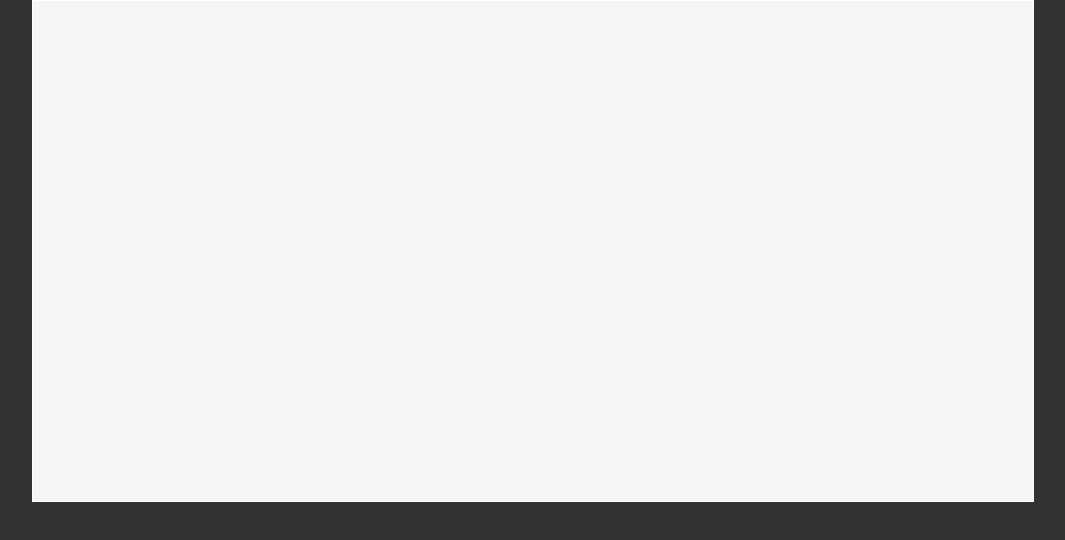
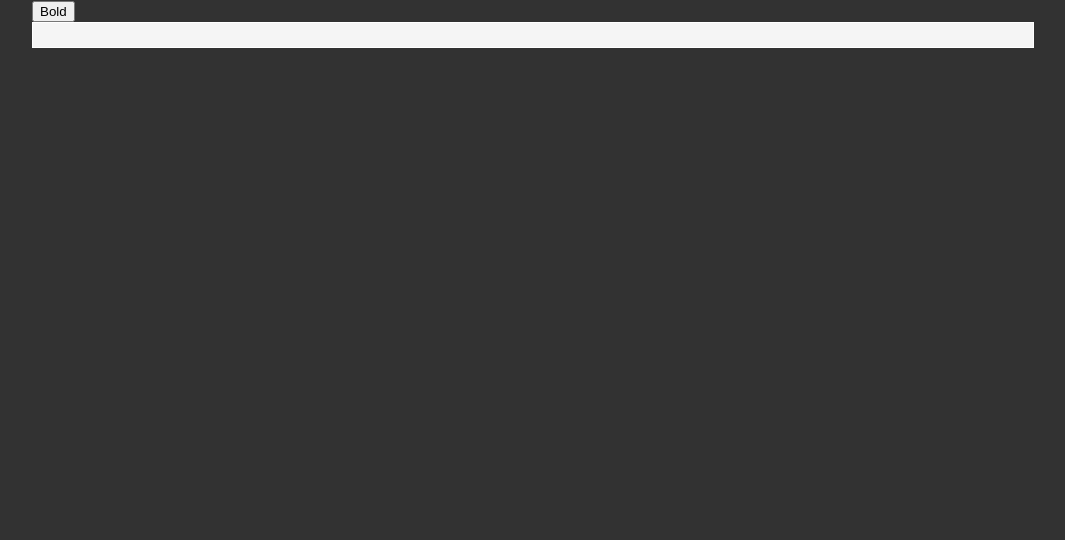
Before and after one commit to mattchupp/drafty, a React (Create React App) app: page / in a window 1280 px wide. Shown: the top 540 px of the page, without its empty margins (108-1173 px from the left). Built offline with nearby package versions, Linux system fonts and the light colour scheme.

Commit message:
changed to class component based on documentation

```diff
--- a/src/components/Editor.js
+++ b/src/components/Editor.js
@@ -1,31 +1,45 @@
 import React from 'react';
 import ReactDOM from 'react-dom';
-import {Editor, EditorState} from 'draft-js';
+import {Editor, EditorState, RichUtils} from 'draft-js';
+import 'draft-js/dist/Draft.css';
 
-function TextEditor() {
-  const [editorState, setEditorState] = React.useState(
-    EditorState.createEmpty()
-  );
-
-  const editor = React.useRef(null);
-
-  function focusEditor() {
-    editor.current.focus();
+class TextEditor extends React.Component {
+  constructor(props) {
+    super(props);
+    this.state = {editorState: EditorState.createEmpty()};
+    this.onChange = editorState => this.setState({editorState});
   }
 
-  React.useEffect(() => {
-    focusEditor()
-  }, []);
 
-  return (
-    <div onClick={focusEditor}>
-      <Editor
-        ref={editor}
-        editorState={editorState}
-        onChange={editorState => setEditorState(editorState)}
-      />
-    </div>
-  );
+  handleKeyCommand(command, editorState) {
+    const newState = RichUtils.handleKeyCommand(editorState, command);
+
+    if (newState) {
+      this.onChange(newState);
+      return 'handled';
+    }
+
+    return 'not-handled';
+  }
+
+  _onBoldClick() {
+    this.onChange(RichUtils.toggleInlineStyle(this.state.editorState, 'BOLD'));
+  }
+
+  render() {
+    return (
+      <div>
+        <button onClick={this._onBoldClick.bind(this)}>Bold</button>
+        <Editor
+          editorState={this.state.editorState}
+          handleKeyCommand={this.handleKeyCommand}
+          onChange={this.onChange}
+        />
+      </div>
+    );
+  }
 }
 
+// ReactDOM.render(<MyEditor />, document.getElementById('container'));
+
 export default TextEditor
```
